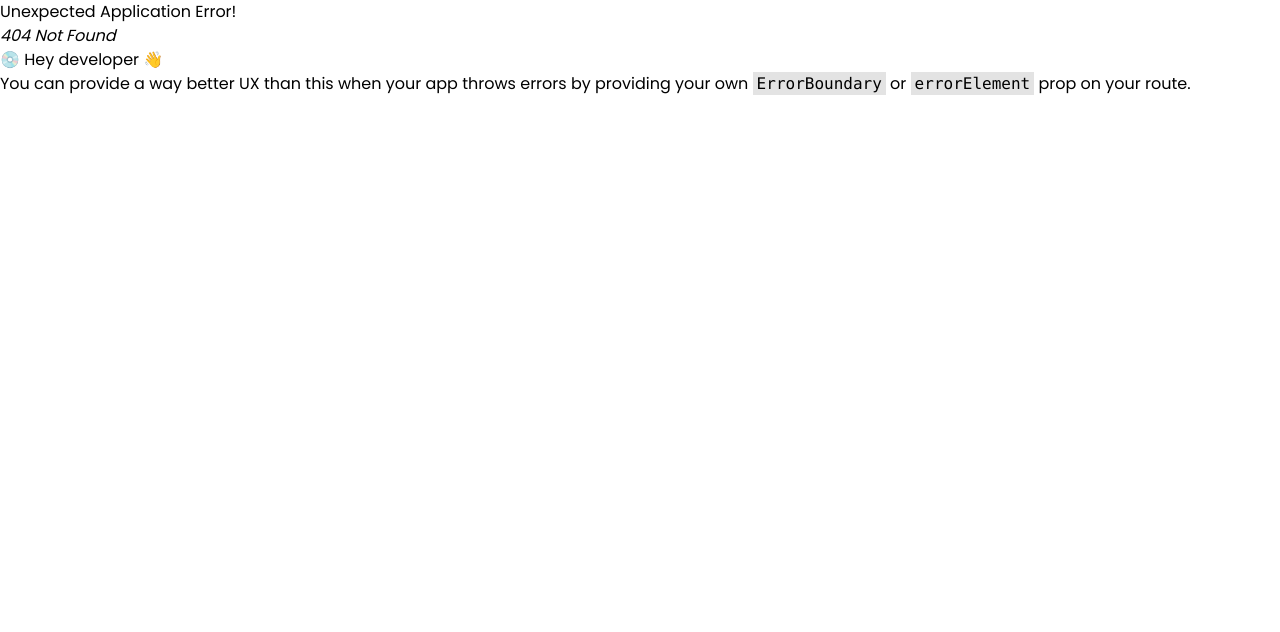
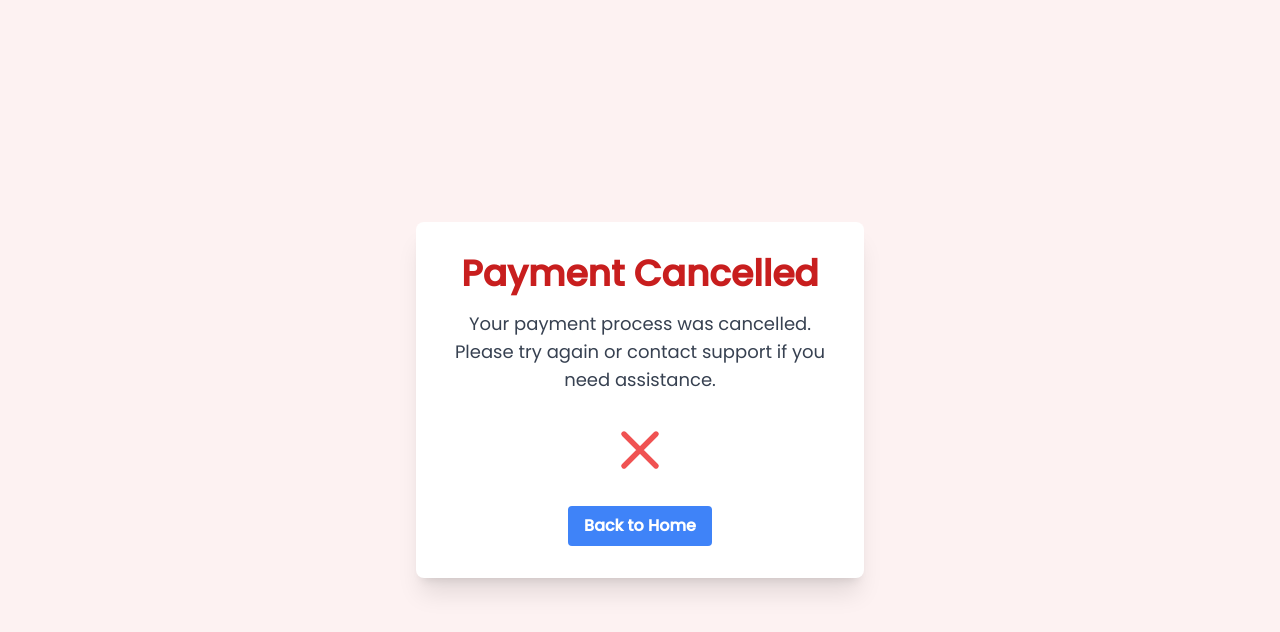
Before and after one commit to AkilaIshanMeegoda/Food-Site-Frontend, a React (Vite) app: page /checkout/cancel in a window 1280 px wide. Before the commit this address had no page. Shown: the top 632 px of the page. Built offline with nearby package versions, Linux system fonts and the light colour scheme.

Commit message:
Create checkout success and cancel pages and routes

```diff
--- /dev/null
+++ b/src/pages/checkout/CancelPage.jsx
@@ -0,0 +1,38 @@
+import React from 'react';
+
+const Cancel = () => {
+  return (
+    <div className="flex items-center justify-center min-h-screen bg-red-50 p-4">
+      <div className="bg-white shadow-xl rounded-lg p-8 max-w-md mx-auto">
+        <h1 className="text-4xl font-bold text-red-700 mb-4 text-center">
+          Payment Cancelled
+        </h1>
+        <p className="text-gray-700 text-lg mb-6 text-center">
+          Your payment process was cancelled. Please try again or contact support if you need assistance.
+        </p>
+        <div className="flex justify-center mb-6">
+          <svg
+            className="w-16 h-16 text-red-500"
+            fill="none"
+            stroke="currentColor"
+            viewBox="0 0 24 24"
+            strokeWidth="2"
+            xmlns="http://www.w3.org/2000/svg"
+          >
+            <path strokeLinecap="round" strokeLinejoin="round" d="M6 18L18 6M6 6l12 12" />
+          </svg>
+        </div>
+        <div className="flex justify-center">
+          <a
+            href="/"
+            className="bg-blue-500 hover:bg-blue-600 text-white font-bold py-2 px-4 rounded"
+          >
+            Back to Home
+          </a>
+        </div>
+      </div>
+    </div>
+  );
+};
+
+export default Cancel;
--- /dev/null
+++ b/src/pages/checkout/CheckoutLayout.jsx
@@ -0,0 +1,12 @@
+import React from 'react'
+import { Outlet } from 'react-router'
+
+const CheckoutLayout = () => {
+  return (
+    <div>
+        <Outlet/>
+    </div>
+  )
+}
+
+export default CheckoutLayout
--- /dev/null
+++ b/src/pages/checkout/SuccessPage.jsx
@@ -0,0 +1,39 @@
+import React from 'react';
+
+const Success = () => {
+  return (
+    <div className="flex items-center justify-center min-h-screen bg-green-50 p-4">
+      <div className="bg-white shadow-xl rounded-lg p-8 max-w-md mx-auto">
+        <h1 className="text-4xl font-bold text-green-700 mb-4 text-center">
+          Payment Successful!
+        </h1>
+        <p className="text-gray-700 text-lg mb-6 text-center">
+          Thank you for your purchase. Your transaction was processed successfully.
+        </p>
+        <div className="flex justify-center mb-6">
+          <svg
+            className="w-16 h-16 text-green-500"
+            fill="currentColor"
+            viewBox="0 0 20 20"
+          >
+            <path
+              fillRule="evenodd"
+              d="M10 18a8 8 0 100-16 8 8 0 000 16zm3.707-9.293a1 1 0 00-1.414-1.414L9 10.586 7.707 9.293a1 1 0 10-1.414 1.414L9 13.414l4.707-4.707z"
+              clipRule="evenodd"
+            />
+          </svg>
+        </div>
+        <div className="flex justify-center">
+          <a
+            href="/"
+            className="bg-blue-500 hover:bg-blue-600 text-white font-bold py-2 px-4 rounded"
+          >
+            Back to Home
+          </a>
+        </div>
+      </div>
+    </div>
+  );
+};
+
+export default Success;
```
Also changed, not shown: src/routers/router.jsx (+11 -0 lines), 1 other file (tests, documents, lock files or other folders).
